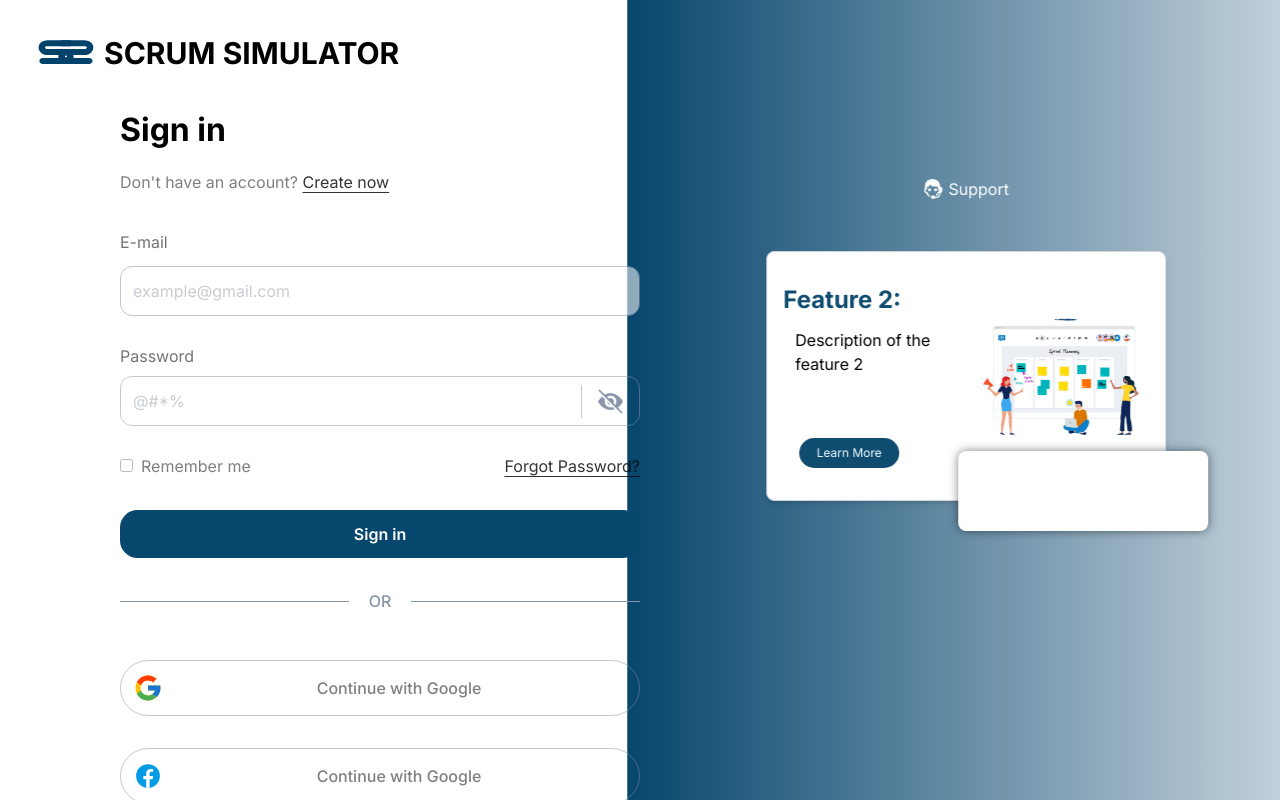
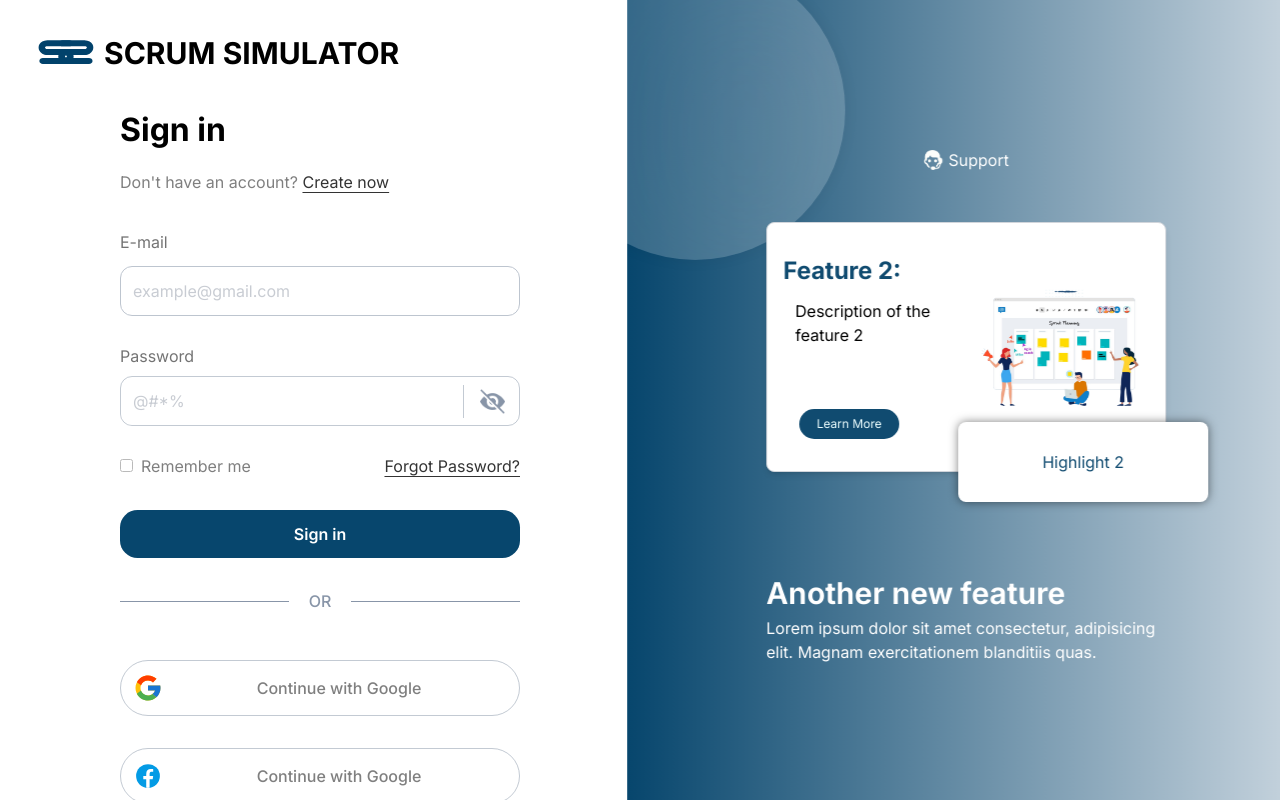
Before and after one commit to IMSUMEET/scrum-simulator, a React (Vite) app: page /sign-in in a window 1280 px wide. Built offline with nearby package versions, Linux system fonts and the light colour scheme.

Commit message:
Fixed LoginCard component

```diff
--- a/package.json
+++ b/package.json
@@ -11,7 +11,7 @@
   },
   "dependencies": {
     "firebase": "^10.8.0",
-    "framer-motion": "^11.0.6",
+    "framer-motion": "^11.0.8",
     "react": "^18.2.0",
     "react-dom": "^18.2.0",
     "react-router-dom": "^6.22.1"
--- a/src/_auth/AuthLayout.jsx
+++ b/src/_auth/AuthLayout.jsx
@@ -31,7 +31,7 @@ const AuthLayout = () => {
       ) :
         <div className='w-full h-full relative'>
           <section className='flex w-full h-full justify-end'>
-            <motion.div className={`flex flex-col min-w-[760px] z-10 max-h-screen overflow-scroll absolute top-0 left-0`} animate={{ x: clickedSignUp ? "-100%" : '0' }} transition={{ type: "tween", duration: 0.5 }}>
+            <motion.div className={`flex flex-col min-w-[50%] z-10 max-h-screen overflow-scroll absolute top-0 left-0`} animate={{ x: clickedSignUp ? "-100%" : '0' }} transition={{ type: "tween", duration: 0.5 }}>
               {/* name and logo */}
               <div className='flex justify-start items-center gap-2 mt-4 mb-8 ml-9'>
                 <img src="/assets/icons/Logo.svg" alt="logo" height={70} width={60} />
@@ -41,7 +41,7 @@ const AuthLayout = () => {
             </motion.div>
 
             <motion.div style={{background: `linear-gradient(to right, var(--indigo-dye), var(--alice-blue)`}}
-            animate={imageSetting} transition={{ type: "tween", duration: 0.5 }}>
+            animate={imageSetting} transition={{ type: "tween", duration: 0.5 }} className='overflow-hidden'>
               <Carousel />
             </motion.div>
 
--- a/src/_auth/forms/SignInForm.jsx
+++ b/src/_auth/forms/SignInForm.jsx
@@ -19,7 +19,7 @@ const SignInForm = ({runCardAnimation}) => {
 
 
   return (
-    <form className='flex flex-col gap-4 mx-20 px-10'>
+    <form className='flex flex-col gap-4 mx-20 px-10 h-full justify-evenly'>
       <h1 className='font-bold' style={{ fontSize: "2rem" }}>Sign in</h1>
       <p>
         <span className="opacity-50">Don't have an account? </span>
--- a/src/component/Carousel.jsx
+++ b/src/component/Carousel.jsx
@@ -1,12 +1,34 @@
-import React from 'react'
+import React, {useState, useEffect} from 'react'
 import LoginCard from './LoginCard'
 import FeatureDetails from './FeatureDetails'
 
+
 function Carousel() {
+  const positions = [
+    { top: '-40px', right: '20px' }, // Original position
+    { top: '-40px', right: '550px' }, // New position
+    { top: '400px', right: '550px' }, // Third position
+    { top: '400px', right: '20px' } // Fourth position
+  ];
+
+  const [positionIndex, setPositionIndex] = useState(0); // Index to track current position
+
+  useEffect(() => {
+    const interval = setInterval(() => {
+      // Update position index to rotate through positions array
+      setPositionIndex(prevIndex => (prevIndex + 1) % positions.length);
+    }, 3000);
+
+    return () => clearInterval(interval); // Cleanup function to clear the interval
+  }, []); // Empty dependency array to run the effect only once on component mount
+
+
   return (
     <>
+    {/* Glass morphism div element */}
+      <div className="glass-morphism" style={{ opacity: 0.2 , position: 'absolute', ...positions[positionIndex], width: '300px', height: '300px', borderRadius: '50%', backdropFilter: 'blur(60px)', border: '1px solid rgba(255, 255, 255, 0.1)', boxShadow: '0px 0px 15px 0px rgba(0, 0, 0, 0.3)', display: 'flex', alignItems: 'center', justifyContent: 'center', background: 'linear-gradient(-26.84deg, #F7FAFC, #EDF2F7)' }}>
+      </div>
       <div className=' flex flex-col items-center w-full justify-center h-screen -translate-x-[45px]' >
-
           <button className="supportbtn" style={{display:'flex', alignItems:'center',marginBottom: '50px', marginTop: '40px', color:'white'}}>
             <img src="src\icons\Support_icon.png" style={{height: '20px', marginRight:'5px'}}/>Support
           </button>
--- a/src/component/FeatureDetails.jsx
+++ b/src/component/FeatureDetails.jsx
@@ -8,19 +8,20 @@ function FeatureDetails() {
         // We can add more features here as needed
     ];
 
+
     useEffect(() => {
         const interval = setInterval(() => {
           setIndex((prevIndex) => (prevIndex + 1) % features.length);
-        }, 3500);
+        }, 3000);
 
         return () => clearInterval(interval);
     }, [features.length]);
 
   return (
     <>
-        <div className='featurebox' style={{ display: 'flex', width: '400px',marginTop: '70px', flexDirection:'column', justifyContent:'center' }}>
-            <h2 className='newfeature' style={{fontWeight: '650', fontSize:'30px', color: 'white', transition: 'opacity 0.5s ease-in-out', opacity: index === 0 ? 1 : 0}}>{features[index].title}</h2>
-            <div className='featuretext' style={{color:'white', transition: 'opacity 0.5s ease-in-out', opacity: index === 0 ? 1 : 0}}>{features[index].text}</div>
+        <div className='featurebox' style={{ display: 'flex', width: '400px', height: '150px', overflow: 'hidden', marginTop: '70px', flexDirection:'column', justifyContent:'center' }}>
+            <h2 className='newfeature' style={{fontWeight: '650', fontSize:'30px', color: 'white', transition: 'opacity 0.5s ease-in-out'}}>{features[index].title}</h2>
+            <div className='featuretext' style={{color:'white', transition: 'opacity 0.5s ease-in-out'}}>{features[index].text}</div>
         </div>
     </>
 
--- a/src/component/LoginCard.jsx
+++ b/src/component/LoginCard.jsx
@@ -1,4 +1,5 @@
 import React, { useState, useEffect } from 'react';
+import { motion } from 'framer-motion';
 
 function LoginCard() {
     const [index, setIndex] = useState(0);
@@ -11,7 +12,7 @@ function LoginCard() {
     useEffect(() => {
         const interval = setInterval(() => {
           setIndex((prevIndex) => (prevIndex + 1) % features.length);
-        }, 3500);
+        }, 3000);
 
         return () => clearInterval(interval);
     }, [features.length]);
@@ -22,7 +23,14 @@ function LoginCard() {
         <div className=" flex flex-row  bg-white p-4 rounded-lg shadow-md border border-gray-300" style={{ width: '400px', height: '250px' }}>
         {/* Displays features */}
             <div className=" relative flex-wrap">
-                <p className=" mt-4 text-left font-bold text-2xl" style={{color: '#104B70'}}>{features[index].title}</p>
+            <motion.p className=" mt-4 text-left font-bold text-2xl" style={{color: '#104B70'}}
+                initial={{ opacity: 0 }} // Initial animation state
+                animate={{ opacity: 1 }} // Animation when component mounts
+                transition={{ type: 'spring', duration: 1 }} // Animation transition settings
+            >
+                {features[index].title}
+            </motion.p>
+                {/* <p className=" mt-4 text-left font-bold text-2xl" style={{color: '#104B70'}}></p> */}
                 {/* feature description */}
                 <p className = " m-3 text-left text-black">{features[index].description}</p>
                 {/* learn more button */}
@@ -35,7 +43,7 @@ function LoginCard() {
             </div>
         </div>
         <div className="absolute bg-white rounded-lg ml-48 " style={{display: 'flex' , height: '80px', width: '250px', marginTop: '-50px', alignItems: 'center', justifyContent: 'center', color:'#104B70',  boxShadow: '0px 0px 10px 0px rgba(0, 0, 0, 0.5)'}}>
-            <p style={{opacity: index === 0 ? 1 : 0, transition: 'opacity 0.5s ease-in-out'}}>{features[index].highlight}</p>
+            <p style={{ transition: 'opacity 0.5s ease-in-out'}}>{features[index].highlight}</p>
         </div>
     </div>
 
```
Also changed, not shown: src/index.css (+8 -33 lines), 1 other file (tests, documents, lock files or other folders). Lines whose indentation alone changed are shown as unchanged.
